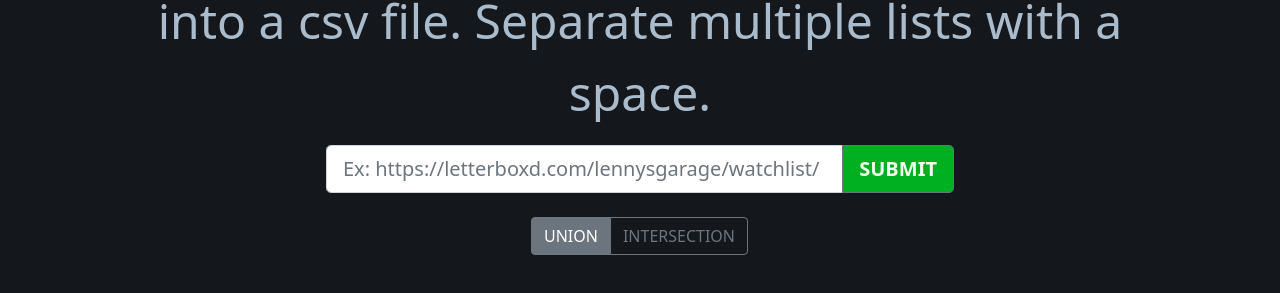
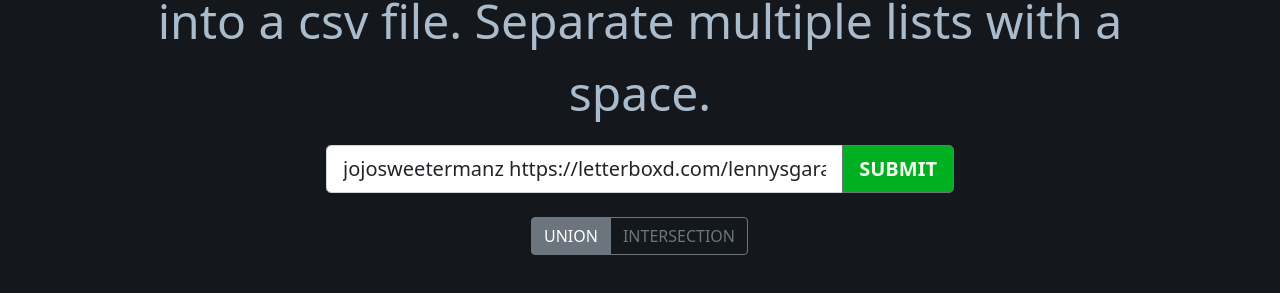
Before and after one commit to lennysgarage/letterboxd-scraper, a plain HTML site: page frontend/index.html in a window 1280 px wide. Shown: the part 111-404 px from the top of the page. Drawn offline with nearby package versions, Linux system fonts and the light colour scheme.

Commit message:
feat: add default value to input (#4)
Signed-off-by: lennysgarage <lennysgarage1@gmail.com>

```diff
--- a/frontend/controller.js
+++ b/frontend/controller.js
@@ -1,6 +1,6 @@
 document.getElementsByTagName('form').item(0).addEventListener('submit', sendRequest());
 
-loading = false
+loading = false;
 hideLoading();
 
 function sendRequest() {
@@ -66,12 +66,12 @@ function sendRequest() {
 }
 
 function showLoading() {
-    loading = true
+    loading = true;
     document.getElementById('submitButton').innerHTML = '<span id="spinner" class="spinner-border text-light spinner-border-sm" role="status" aria-hidden="true"></span>Loading...';
 }
 
 function hideLoading() {
-    loading = false
+    loading = false;
     document.getElementById('submitButton').innerHTML = 'SUBMIT';
 }
 
--- a/frontend/index.html
+++ b/frontend/index.html
@@ -28,7 +28,9 @@
         <div class="col-md-6">
             <form id="submitLink">
                 <div class="input-group input-group-lg mb-4">
-                    <input id="link" type="text" class="form-control" placeholder="Ex: https://letterboxd.com/lennysgarage/watchlist/">
+                    <input id="link" type="text" class="form-control"
+                    placeholder="lennysgarage https://letterboxd.com/jojosweetermanz/watchlist/"
+                    value="jojosweetermanz https://letterboxd.com/lennysgarage/films/">
                     <button id="submitButton" type="submit" class="btn btn-outline-secondary">
                         SUBMIT
                     </button>
```
